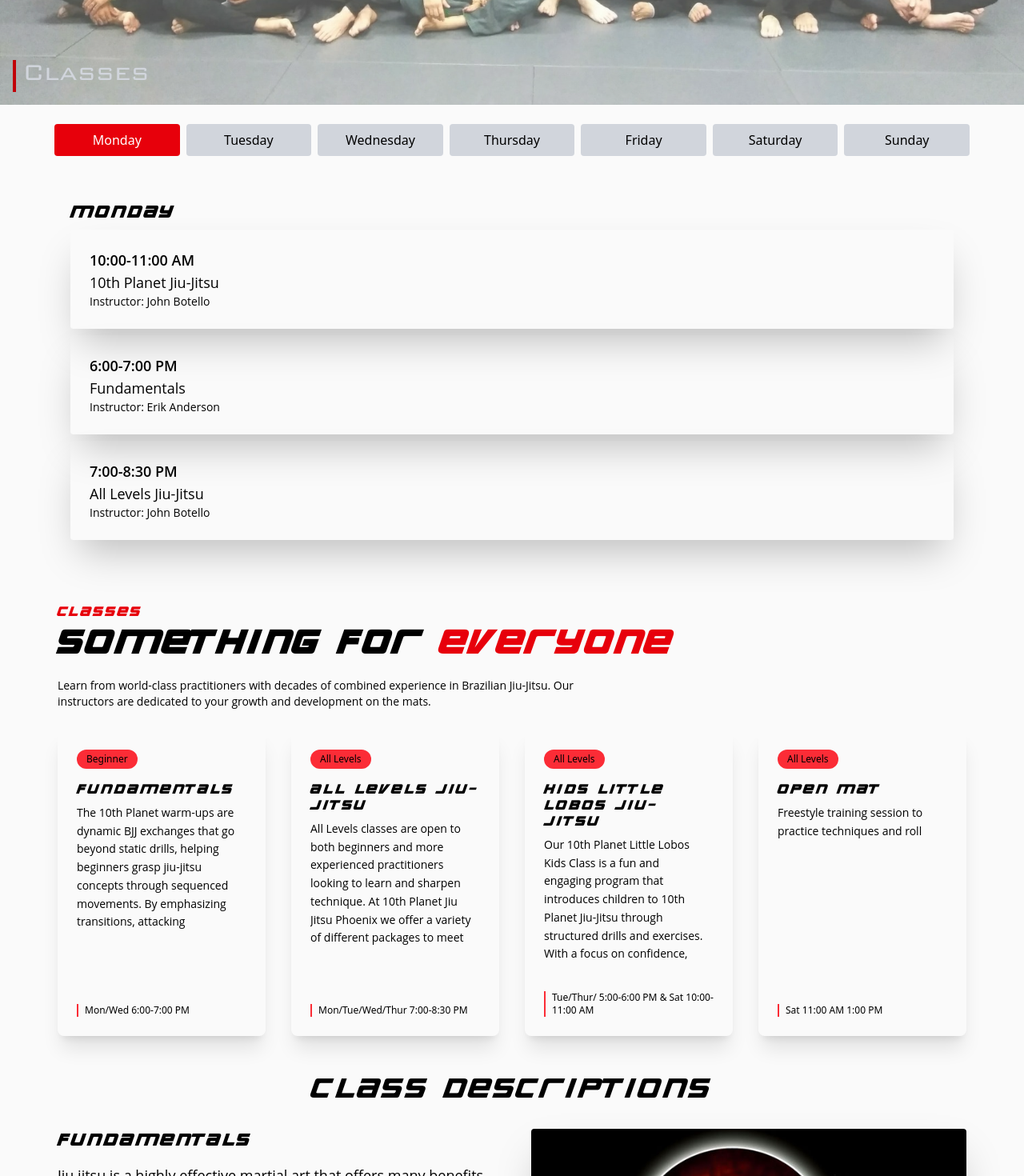
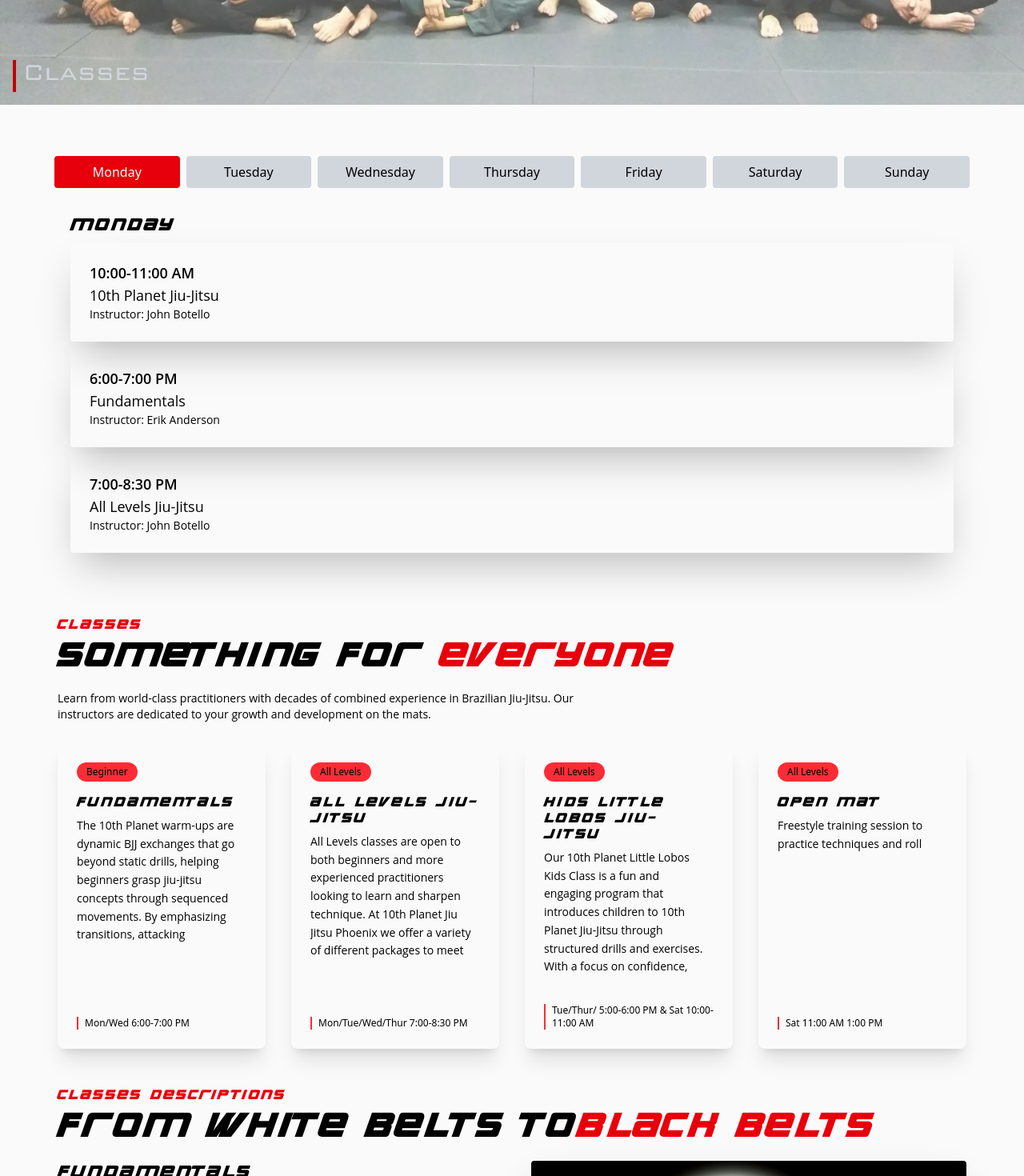
Before and after one commit to caleblopez96/10th-planet-phoenix, a React (Vite) app: page /10th-planet-phoenix/classes in a window 1280 px wide. Shown: the part 640-2110 px from the top of the page at 80% size. Built offline with nearby package versions, Linux system fonts and the light colour scheme.

Commit message:
index: added global styles for faq buttons for night mode
ClassDescription: made headings consistent

ClassSchedule: added padding to the day tabs on lg

FAQ: added styles for night mode

Navbar: added routing for class descriptions

Everything seems to be working

```diff
--- a/src/Components/ClassDescription/ClassDescription.jsx
+++ b/src/Components/ClassDescription/ClassDescription.jsx
@@ -31,10 +31,16 @@ const classDescription = [
 
 export default function ClassDescription() {
   return (
-    <section id="nogi-jiu-jitsu">
-      <h2 className="text-2xl lg:text-3xl text-center mb-8 ">
-        Class Descriptions
-      </h2>
+    <section id="descriptions">
+      <div className="container px-4 mb-6">
+        <h2 className="text-sm uppercase tracking-widest text-red-600 font-bold mb-2">
+          Classes Descriptions
+        </h2>
+        <h3 className="text-2xl md:text-3xl lg:text-4xl font-bold mb-2 relative z-10">
+          From white belts to
+          <span className="text-red-600">Black belts</span>
+        </h3>
+      </div>
 
       {classDescription.map((classItem, index) => (
         <div key={index} className="container mx-auto px-4 mb-24">
--- a/src/Components/ClassSchedule/ClassSchedule.jsx
+++ b/src/Components/ClassSchedule/ClassSchedule.jsx
@@ -119,7 +119,7 @@ export default function ClassSchedule() {
         </ul>
       </div>
       {/* spaced evenly on lg*/}
-      <div className="hidden lg:block w-full py-6">
+      <div className="hidden lg:block w-full lg:pt-16">
         <ul className="flex w-full px-2">
           {Object.keys(schedules).map((day) => (
             <li
--- a/src/Components/FAQ/FAQ.jsx
+++ b/src/Components/FAQ/FAQ.jsx
@@ -4,9 +4,9 @@ const FAQItem = ({ question, answer }) => {
   const [isOpen, setIsOpen] = useState(false);
 
   return (
-    <div className="rounded-xl mb-2 bg-gray-100 overflow-hidden">
+    <div className="rounded-xl mb-2 bg-gray-100 overflow-hidden faq-buttons">
       <button
-        className="w-full flex justify-between items-center p-4 text-black font-bold uppercase tracking-wide hover:bg-gray-400 transition duration-400 text-sm faq-button"
+        className="w-full flex justify-between items-center p-4 font-bold uppercase tracking-wide hover:bg-gray-400 transition duration-400 text-sm faq-button"
         onClick={() => setIsOpen(!isOpen)}
       >
         {question}
@@ -17,7 +17,7 @@ const FAQItem = ({ question, answer }) => {
           isOpen ? "max-h-80 p-4" : "max-h-0"
         }`}
       >
-        <p className="text-black">{answer}</p>
+        <p className="">{answer}</p>
       </div>
     </div>
   );
--- a/src/Components/Navbar/Navbar.jsx
+++ b/src/Components/Navbar/Navbar.jsx
@@ -38,7 +38,7 @@ const Navbar = () => {
     {
       name: "Classes",
       path: "/classes",
-      sections: ["schedule", "Class Descriptions"],
+      sections: ["schedule", "Descriptions"],
       showDropdown: true,
     },
     {
--- a/src/index.css
+++ b/src/index.css
@@ -59,6 +59,11 @@ section:not(.hero) {
   margin: 3rem 0;
 }
 
+body.night .faq-buttons {
+  background-color: #333;
+  color: #fafafa;
+}
+
 @font-face {
   font-family: "Bank Gothic";
   src: url("/src/Fonts/bank-gothic-light.ttf") format("truetype");
```
